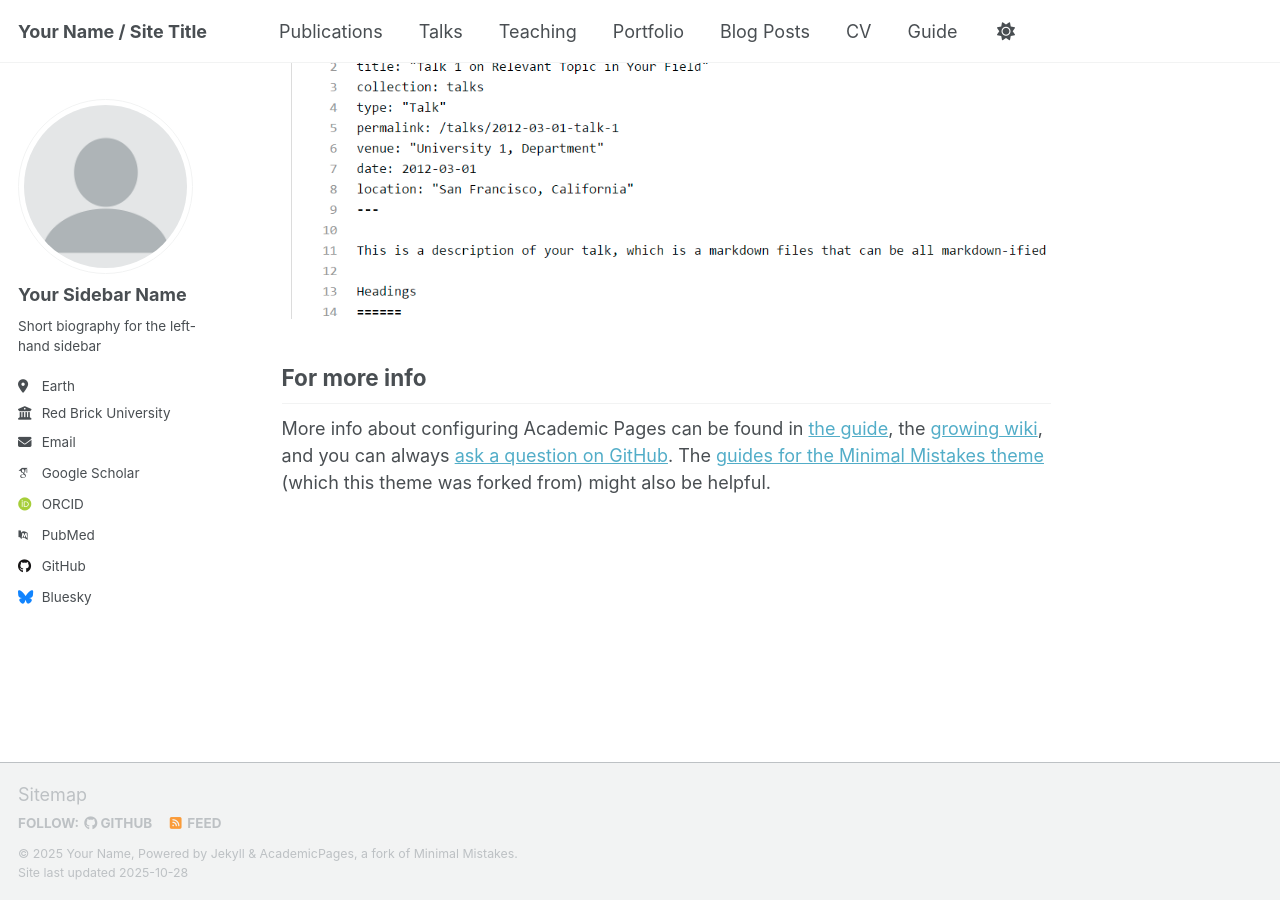
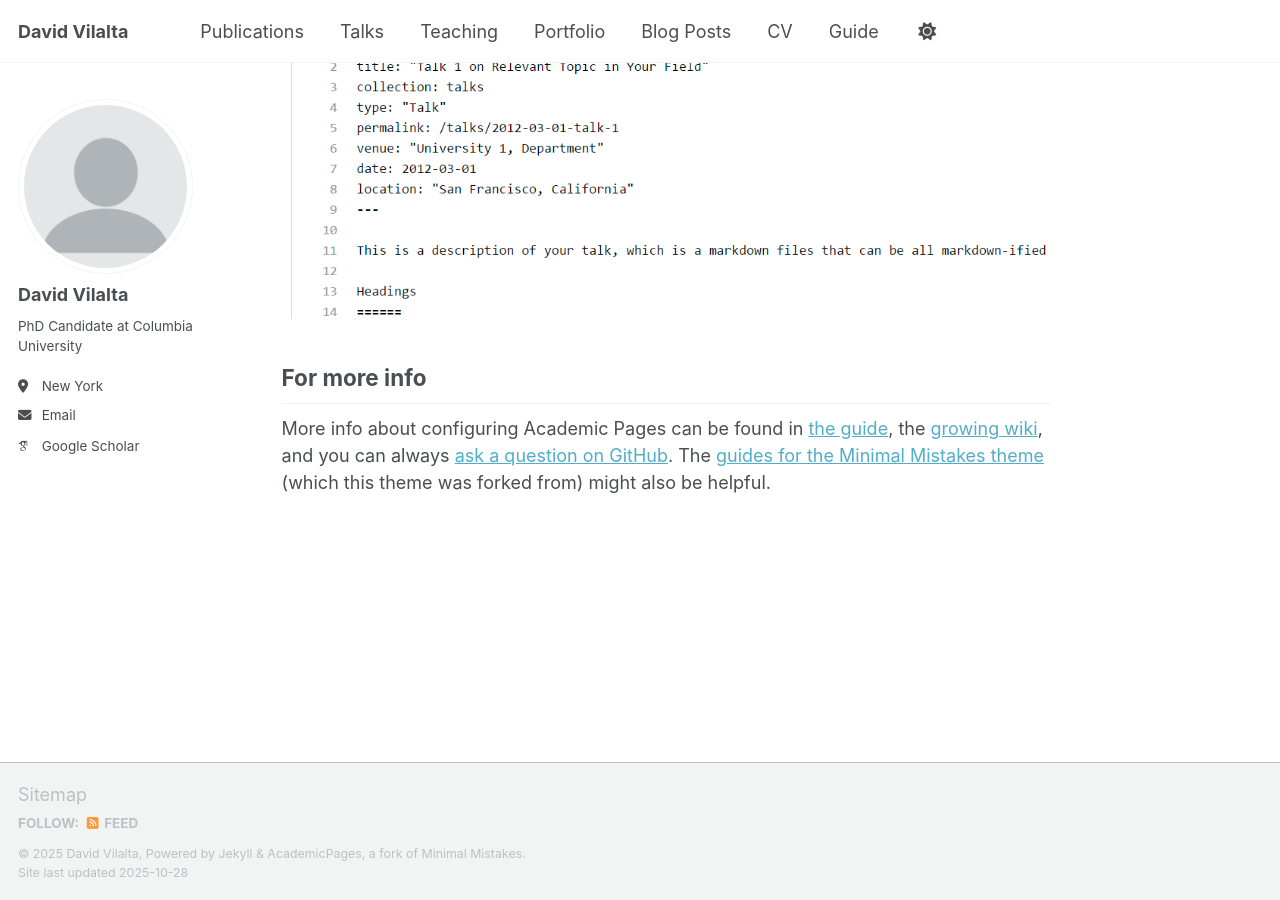
Before and after one commit to davidvilalta/davidvilalta.github.io, a Jekyll site: the page built from _pages/about.md, in a window 1280 px wide and 900 px high, scrolled down 2880 px. Built offline with Jekyll 4.4.1, drawn with Linux system fonts in a browser that asks for light colours; some web fonts are replaced; a script that is not in the unit is left out.

Commit message:
Update _config.yml

```diff
--- a/_config.yml
+++ b/_config.yml
@@ -9,9 +9,9 @@
 # Basic Site Settings
 locale                   : "en-US"
 site_theme               : "default" # Currently available options are "default", "air"
-title                    : "Your Name / Site Title"
+title                    : "David Vilalta"
 title_separator          : "-"
-name                     : &name "Your Name"
+name                     : &name "David Vilalta"
 description              : &description "Your Name's academic portfolio"   # Update this with a general description of your site, this is the default if not overridden by a page
 url                      : https://academicpages.github.io # The base hostname & protocol for your site e.g. "https://[your GitHub username].github.io",
                                                            # or if you already have some other page hosted on Github then use "https://[your GitHub username].github.io/[Your Repo Name]"
@@ -24,23 +24,23 @@ repository               : "academicpages/academicpages.github.io"
 author:
   # Biographic information
   avatar           : "profile.png"
-  name             : "Your Sidebar Name"
+  name             : "David Vilalta"
   pronouns         : # example: "she/her"
-  bio              : "Short biography for the left-hand sidebar"
-  location         : "Earth"
-  employer         : "Red Brick University"
+  bio              : "PhD Candidate at Columbia University"
+  location         : "New York"
+  employer         : # "Columbia University"
   uri              : # URL
-  email            : "none@example.org"
+  email            : "dv2482@columbia.edu"
 
   # Academic websites
   academia         : # URL
   arxiv            : # URL - Update with the correct link to your profile
-  googlescholar    : "https://scholar.google.com/citations?user=PS_CX0AAAAAJ"
+  googlescholar    : "https://scholar.google.com/citations?user=3I2tS7cAAAAJ&hl=en&oi=ao"
   inspire-hep      : # URL
   impactstory      : # URL
-  orcid            : "https://orcid.org/yourorcidurl"
+  orcid            : # "https://orcid.org/yourorcidurl"
   semantic         : # URL
-  pubmed           : "https://www.ncbi.nlm.nih.gov/pubmed/?term=john+snow"
+  pubmed           : # "https://www.ncbi.nlm.nih.gov/pubmed/?term=john+snow"
   researchgate     : # URL
   scopus           : # URL
 
@@ -48,13 +48,13 @@ author:
   bitbucket        : # Username - Update with your username on the site
   codepen          : # Username
   dribbble         : # Username
-  github           : "academicpages"
+  github           : # "academicpages"
   kaggle           : # Username
   stackoverflow    : # User number or user number and name (i.e., use "1" or "1/jeff-atwood")
 
   # Social media
   artstation       : # Username
-  bluesky          : "bsky.app" # Replace this with you Bluesky username
+  bluesky          : # "bsky.app" # Replace this with you Bluesky username
   facebook         : # Username
   flickr           : # Username
   foursquare       : # Username
```
